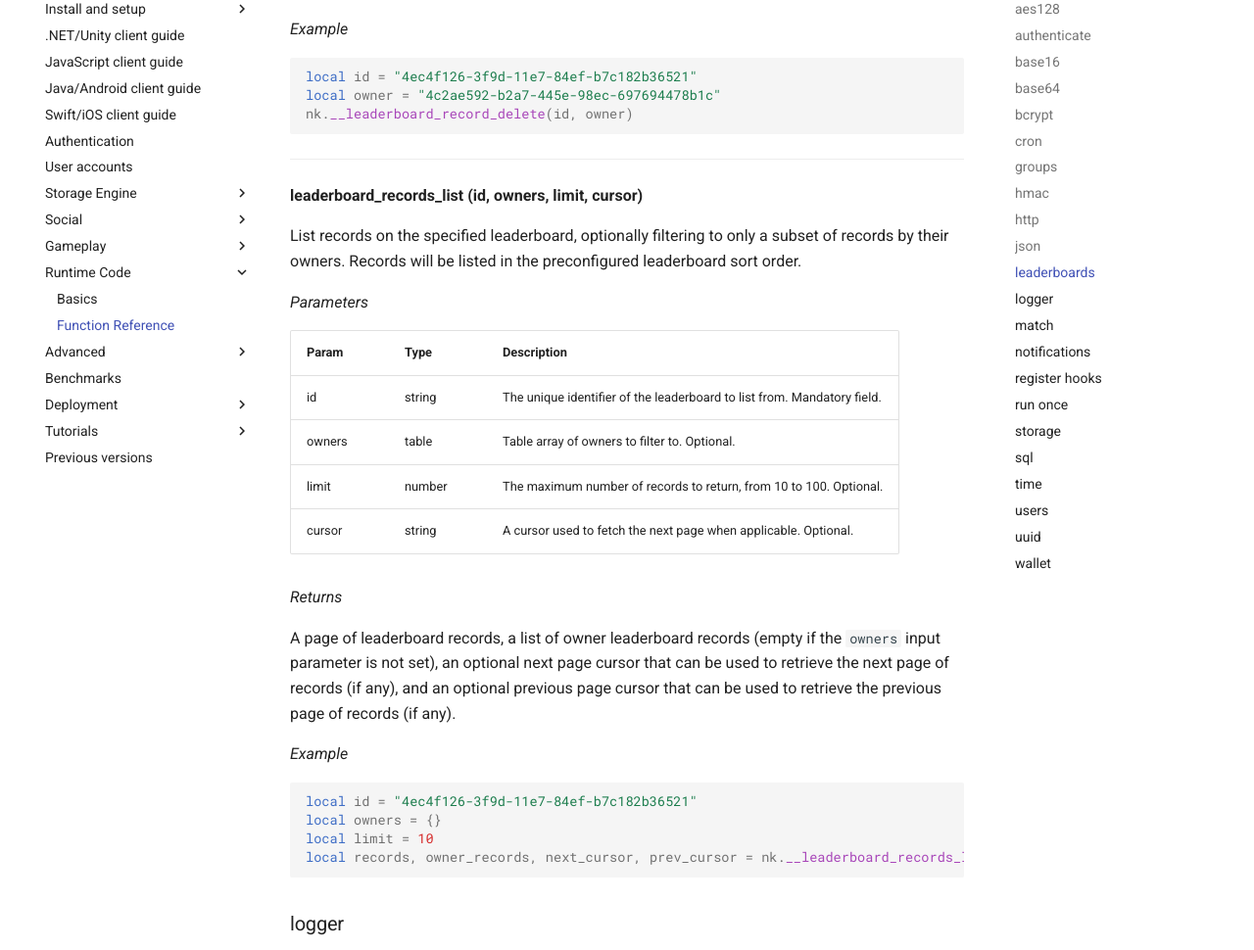
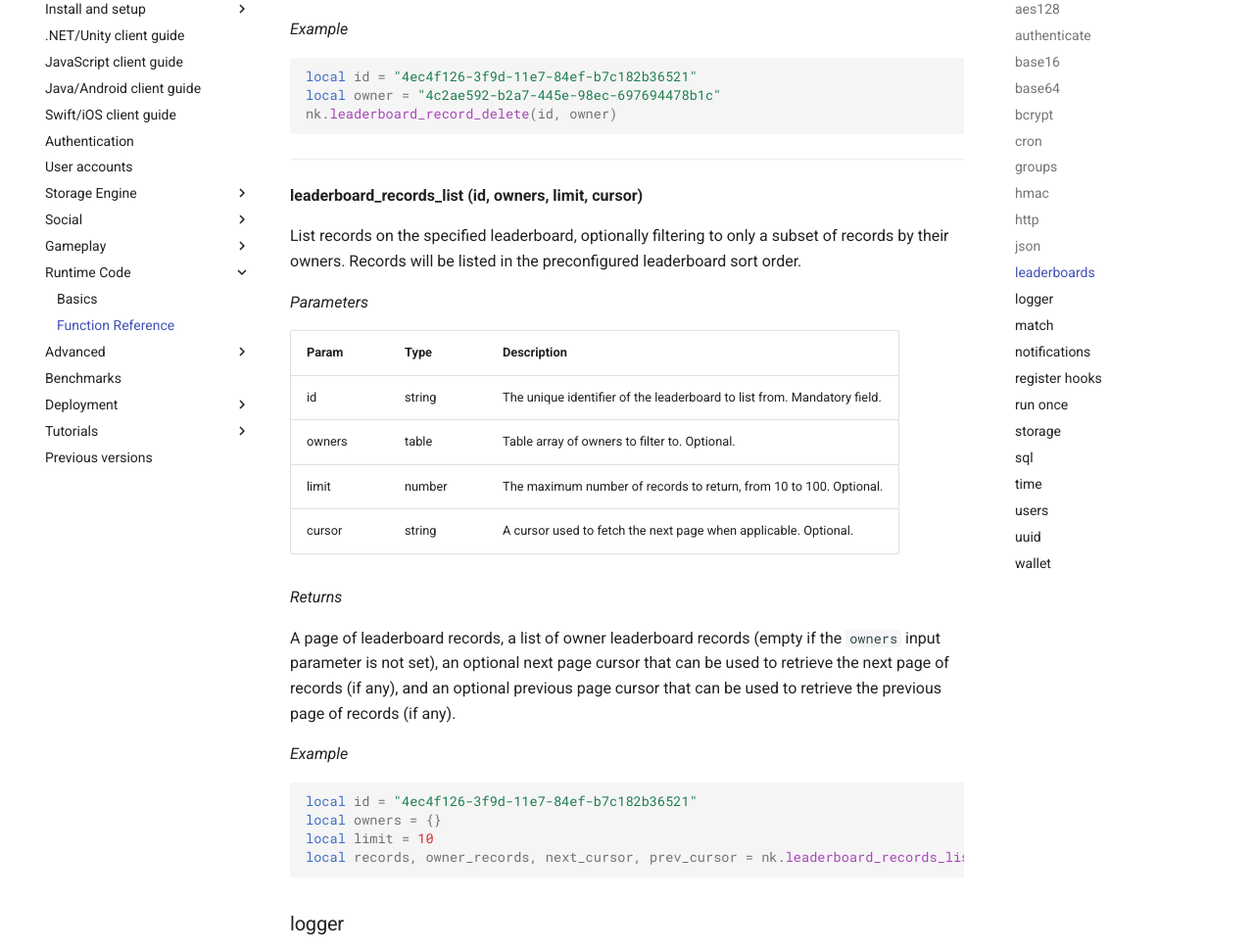
Before and after one commit to heroiclabs/nakama-docs, an MkDocs documentation site: the page built from docs/runtime-code-function-reference.md, in a window 1280 px wide and 1400 px high, scrolled down 21185 px. Shown: the part 153-1123 px from the top of the window at 98% size. Built offline with MkDocs 1.6.1 and Material for MkDocs 9.7.7, drawn with Linux system fonts in a browser that asks for light colours; comment, search, counter and statistics services are not loaded; old or Windows-style settings are respelled for this version of MkDocs; some of the changed text lies outside the part shown.

````diff
--- a/docs/runtime-code-function-reference.md
+++ b/docs/runtime-code-function-reference.md
@@ -826,7 +826,7 @@ _Example_
 
 ```lua
 local id = "4ec4f126-3f9d-11e7-84ef-b7c182b36521"
-nk.__leaderboard_delete(id)
+nk.leaderboard_delete(id)
 ```
 
 ---
@@ -878,7 +878,7 @@ _Example_
 ```lua
 local id = "4ec4f126-3f9d-11e7-84ef-b7c182b36521"
 local owner = "4c2ae592-b2a7-445e-98ec-697694478b1c"
-nk.__leaderboard_record_delete(id, owner)
+nk.leaderboard_record_delete(id, owner)
 ```
 
 ---
@@ -906,7 +906,7 @@ _Example_
 local id = "4ec4f126-3f9d-11e7-84ef-b7c182b36521"
 local owners = {}
 local limit = 10
-local records, owner_records, next_cursor, prev_cursor = nk.__leaderboard_records_list(id, owners, limit)
+local records, owner_records, next_cursor, prev_cursor = nk.leaderboard_records_list(id, owners, limit)
 ```
 
 ### logger
````
